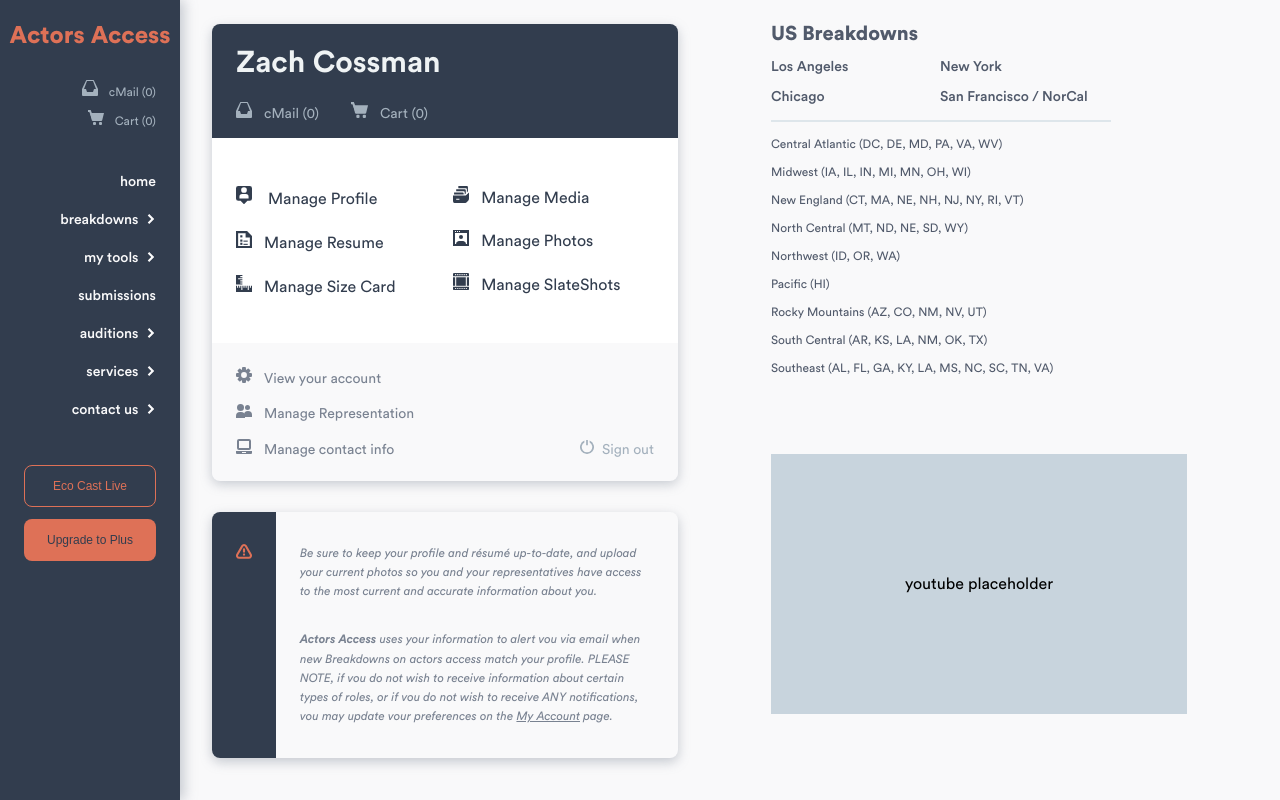
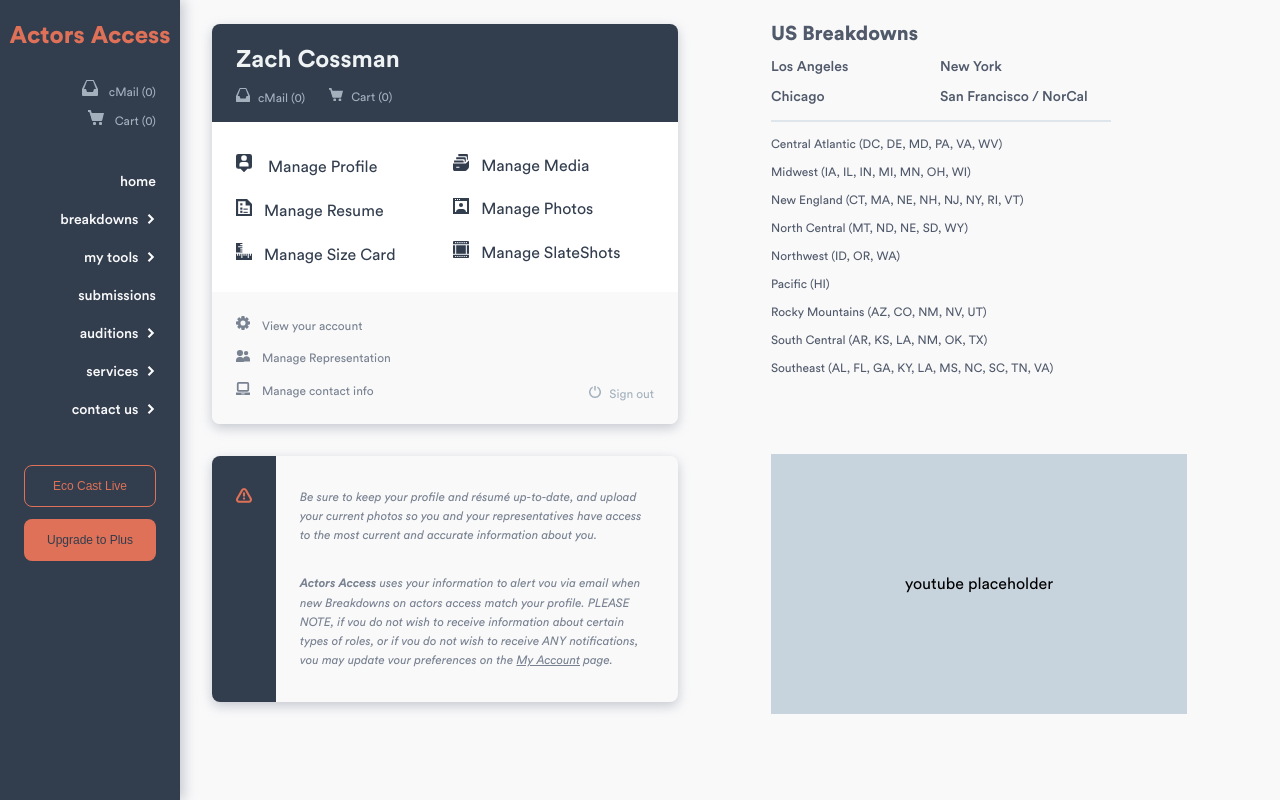
Before and after one commit to Zachcos/ActorsAccessRedesign, a Next.js app: page /home in a window 1280 px wide. Built offline with nearby package versions, Linux system fonts and the light colour scheme.

Commit message:
Adjust font sizes for userCard component

```diff
--- a/components/userCard.tsx
+++ b/components/userCard.tsx
@@ -18,32 +18,32 @@ import {
 const Card = styled.div`
   border-radius: 8px;
   box-shadow: 0 4px 12px rgba(121, 130, 145, 0.4);
-  height: 456px;
+  height: 400px;
   margin-bottom: 32px;
   width: 466px;
   .top {
     background: ${colors.neut_8};
     border-radius: 8px 8px 0 0;
-    height: 114px;
+    height: 98px;
     width: 100%;
     h2 {
-      ${font(30, 800, `${colors.neut_2}`)};
-      margin-bottom: 24px;
+      ${font(24, 800, `${colors.neut_2}`)};
+      margin-bottom: 16px;
       padding: 24px 0 0 24px;
     }
     .statusLinks {
       display: flex;
       margin-left: 24px;
       a {
-        ${font(14, 400, `${colors.neut_5}`)};
+        ${font(12, 400, `${colors.neut_5}`)};
         text-decoration: none;
         &:first-child {
-          margin-right: 32px;
+          margin-right: 24px;
         }
         svg {
           fill: ${colors.neut_5};
-          height: 16px;
-          margin-right: 12px;
+          width: 14px;
+          margin-right: 8px;
         }
       }
     }
@@ -54,8 +54,8 @@ const Card = styled.div`
     display: flex;
     flex-direction: column;
     flex-wrap: wrap;
-    height: 205px;
-    padding: 48px 0 0 24px;
+    height: 170px;
+    padding: 32px 0 0 24px;
     a {
       ${font(16, 400, `${colors.neut_8}`)};
       margin-bottom: 24px;
@@ -72,19 +72,19 @@ const Card = styled.div`
     border-radius: 0 0 8px 8px;
     box-sizing: border-box;
     display: flex;
-    height: 138px;
+    height: 132px;
     justify-content: space-between;
     padding: 24px;
     .footerLinks {
       display: flex;
       flex-direction: column;
       a {
-        ${font(14, 400, `${colors.neut_6}`)}
+        ${font(12, 400, `${colors.neut_6}`)}
         margin-bottom: 18px;
         text-decoration: none;
         svg {
           fill: ${colors.neut_6};
-          width: 16px;
+          width: 14px;
           margin-right: 12px;
         }
       }
@@ -94,12 +94,12 @@ const Card = styled.div`
       flex-direction: column;
       justify-content: flex-end;
       a {
-        ${font(14, 400, `${colors.neut_5}`)}
+        ${font(12, 400, `${colors.neut_5}`)}
         text-decoration: none;
         svg {
           fill: ${colors.neut_5};
           margin-right: 8px;
-          width: 14px;
+          width: 12px;
         }
       }
     }
```
